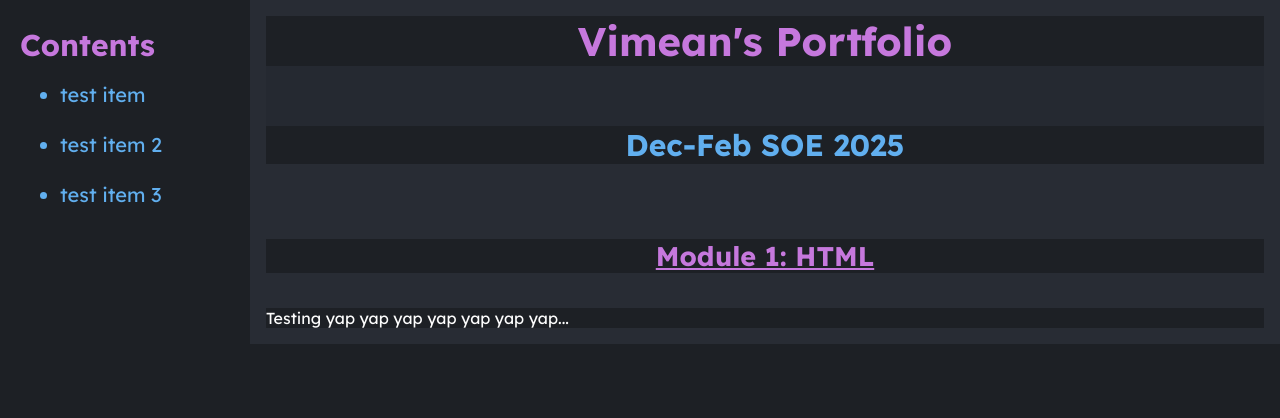
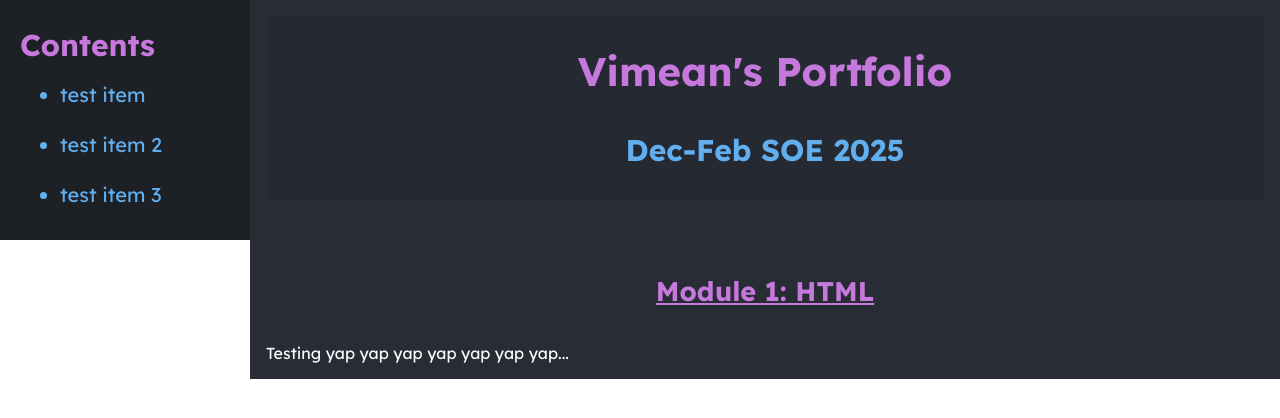
Before and after one commit to vimeannouv/december_project_soe, a plain HTML site: page index.html in a window 1280 px wide. Drawn offline with Linux system fonts and the light colour scheme; a web font is replaced by a local one.

Commit message:
added padding to banner. Removed global background colour

```diff
--- a/main.css
+++ b/main.css
@@ -9,7 +9,6 @@ html{
     box-sizing: border-box; /* this makes it very easy for side-by-side panels. the * means apply to all elements. */
     font-family: "Lexend", sans-serif;
     margin: 0;
-    background-color: #1d2025;
 }
 
 main{
@@ -51,7 +50,7 @@ main{
 .content h1{
     color: #c678dd;
     font-size: 40px;
-    margin-bottom: 60px;
+    margin-bottom: 35px;
 }
 
 .content h2{
@@ -69,6 +68,8 @@ main{
 .content .banner{
     margin-bottom: 75px;
     background-color: #252931;
+    padding-top: 30px;
+    padding-bottom: 30px;
 }
 
 p{
```
